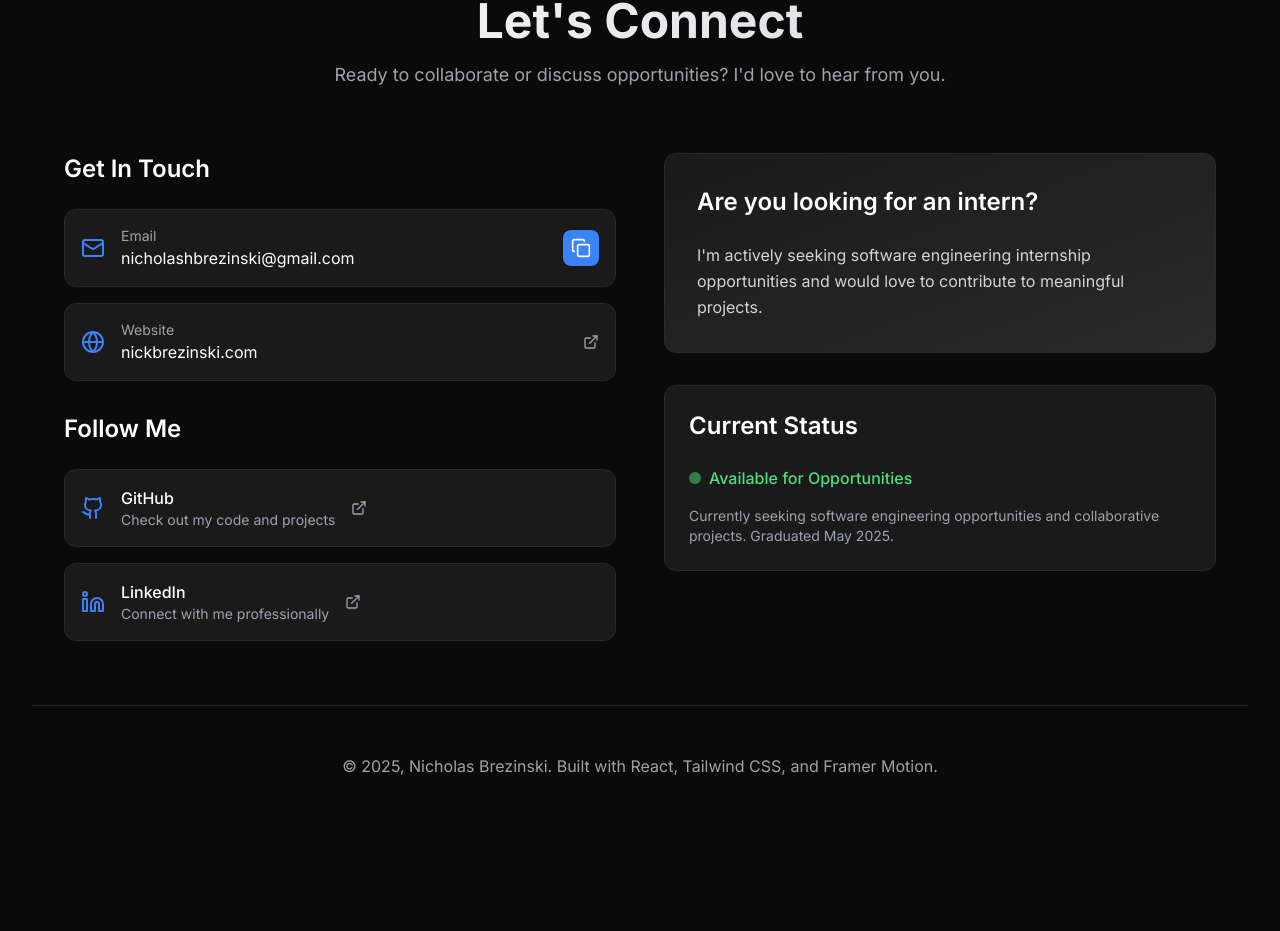
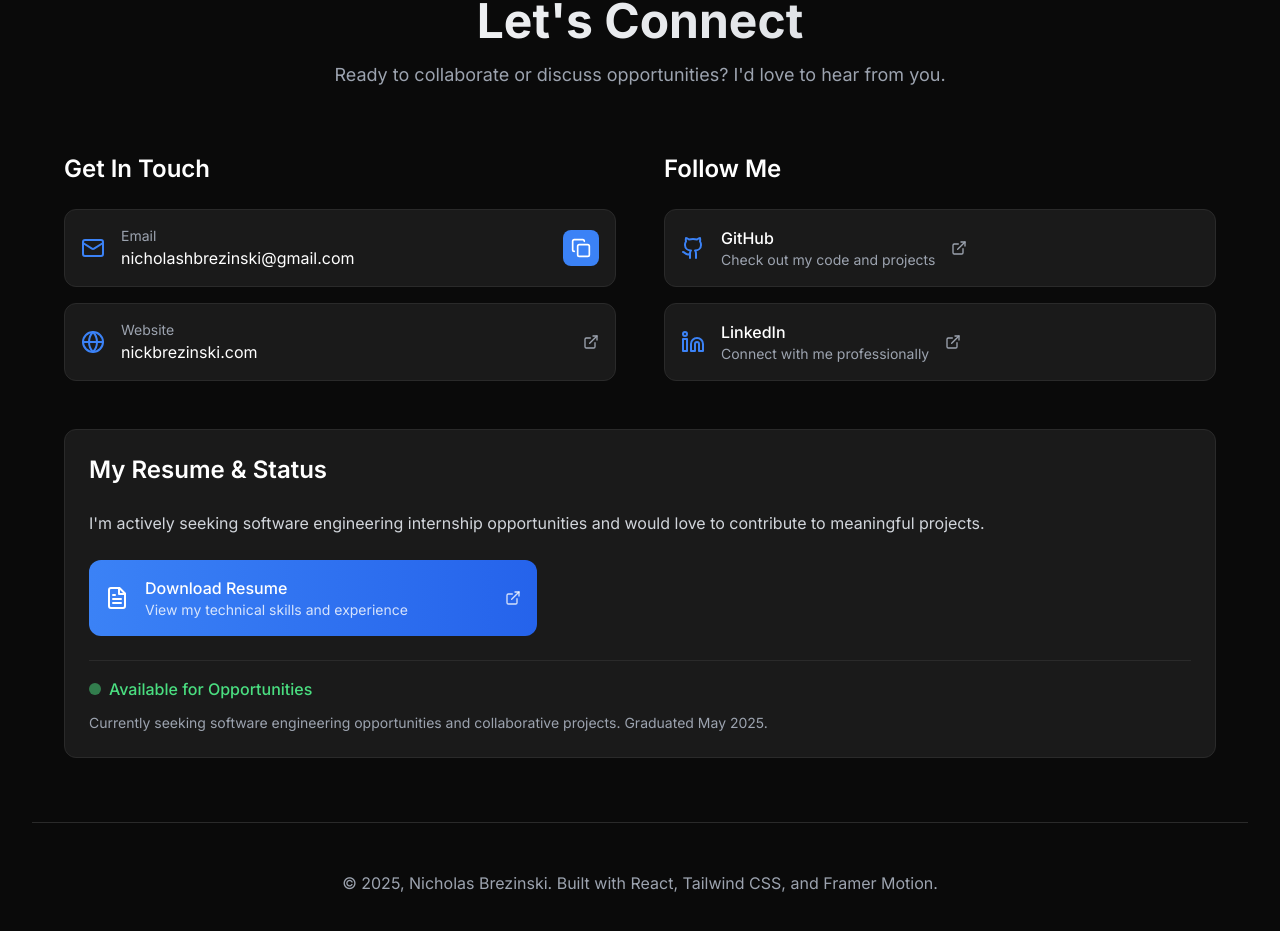
Before and after one commit to brezys/ResumeCV, a React (Vite) app: page / in a window 1280 px wide. Shown: the part 7083-8014 px from the top of the page. Before the commit the page ends 7941 px from the top, so only its background shows below. Built offline with nearby package versions, Linux system fonts and the light colour scheme.

Commit message:
Updated structure of divs and rearranged stuff

```diff
--- a/src/components/Contact.jsx
+++ b/src/components/Contact.jsx
@@ -1,7 +1,7 @@
 import React, { useState } from 'react'
 import { motion } from 'framer-motion'
 import { useInView } from 'react-intersection-observer'
-import { Mail, Github, Linkedin, Globe, Copy, Check, ExternalLink } from 'lucide-react'
+import { Mail, Github, Linkedin, Globe, Copy, Check, ExternalLink, FileText } from 'lucide-react'
 
 const Contact = () => {
   const [ref, inView] = useInView({
@@ -118,7 +118,9 @@ const Contact = () => {
             </p>
           </motion.div>
 
-          <div className="grid md:grid-cols-2 gap-12 max-w-6xl mx-auto">
+          <div className="space-y-12 max-w-6xl mx-auto">
+            {/* Contact and Social Links Grid */}
+            <div className="grid md:grid-cols-2 gap-12">
               {/* Contact Information */}
               <motion.div variants={itemVariants} className="space-y-8">
                 <div>
@@ -176,7 +178,10 @@ const Contact = () => {
                     ))}
                   </div>
                 </div>
+              </motion.div>
 
+              {/* Social Links */}
+              <motion.div variants={itemVariants} className="space-y-8">
                 <div>
                   <h3 className="text-2xl font-semibold mb-6">Follow Me</h3>
                   <div className="space-y-4">
@@ -203,22 +208,35 @@ const Contact = () => {
                   </div>
                 </div>
               </motion.div>
+            </div>
 
-            {/* Call to Action */}
-            <motion.div variants={itemVariants} className="space-y-8">
-              <div className="bg-gradient-to-br from-dark-card to-dark-border p-8 rounded-xl border border-dark-border h-fit">
-                <h3 className="text-2xl font-semibold mb-6">Are you looking for an intern?</h3>
-                <div className="space-y-4">
+            {/* Resume & Status Section - Full Width */}
+            <motion.div variants={itemVariants}>
+              <div className="bg-dark-card p-6 rounded-xl border border-dark-border">
+                <h4 className="text-2xl font-semibold mb-6">My Resume & Status</h4>
+                <div className="space-y-6">
                   <p className="text-gray-300 leading-relaxed">
                     I'm actively seeking software engineering internship opportunities and would love to contribute to meaningful projects.
                   </p>
+
+                  <motion.a
+                    href="/NICK BREZINSKI TECHNICAL RESUME.pdf"
+                    target="_blank"
+                    rel="noopener noreferrer"
+                    whileHover={{ scale: 1.02 }}
+                    whileTap={{ scale: 0.98 }}
+                    className="flex items-center space-x-4 p-4 bg-gradient-to-r from-accent to-accent-hover rounded-xl hover:from-accent-hover hover:to-accent transition-all duration-300 group max-w-md"
+                  >
+                    <FileText className="text-white" size={24} />
+                    <div className="flex-1">
+                      <p className="text-white font-medium">Download Resume</p>
+                      <p className="text-white/80 text-sm">View my technical skills and experience</p>
                     </div>
-              </div>
+                    <ExternalLink className="text-white/80 group-hover:text-white transition-colors duration-300" size={16} />
+                  </motion.a>
 
-              <div className="bg-dark-card p-6 rounded-xl border border-dark-border h-fit">
-                <h4 className="text-2xl font-semibold mb-6">Current Status</h4>
-                <div className="space-y-4">
-                  <div className="flex items-center space-x-2">
+                  <div className="pt-4 border-t border-dark-border">
+                    <div className="flex items-center space-x-2 mb-3">
                       <div className="w-3 h-3 bg-green-400 rounded-full animate-pulse"></div>
                       <span className="text-green-400 font-medium">Available for Opportunities</span>
                     </div>
@@ -226,6 +244,7 @@ const Contact = () => {
                       Currently seeking software engineering opportunities and collaborative projects.
                       Graduated May 2025.
                     </p>
+                  </div>
                 </div>
               </div>
             </motion.div>
```
Also changed, not shown: 1 other file (tests, documents, lock files or other folders). Lines whose indentation alone changed are shown as unchanged.
